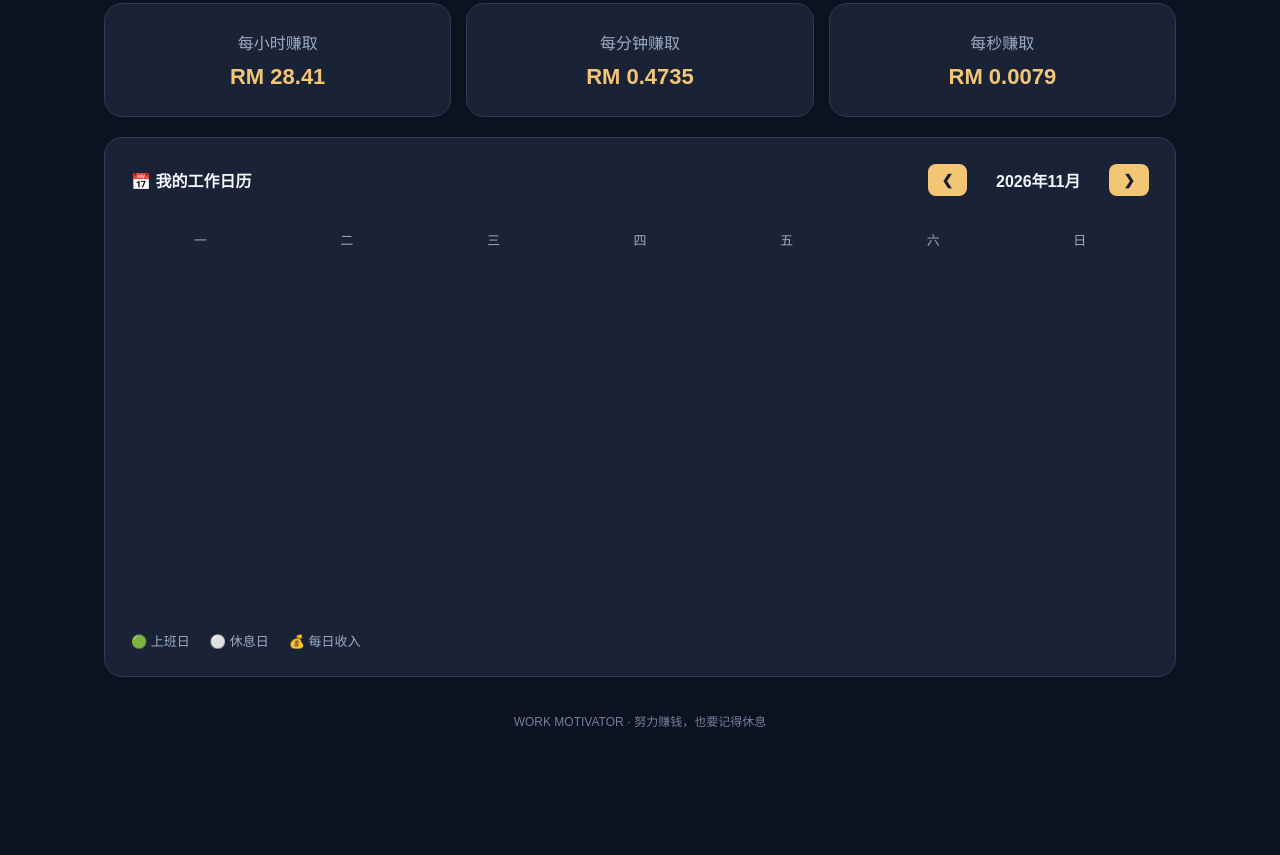
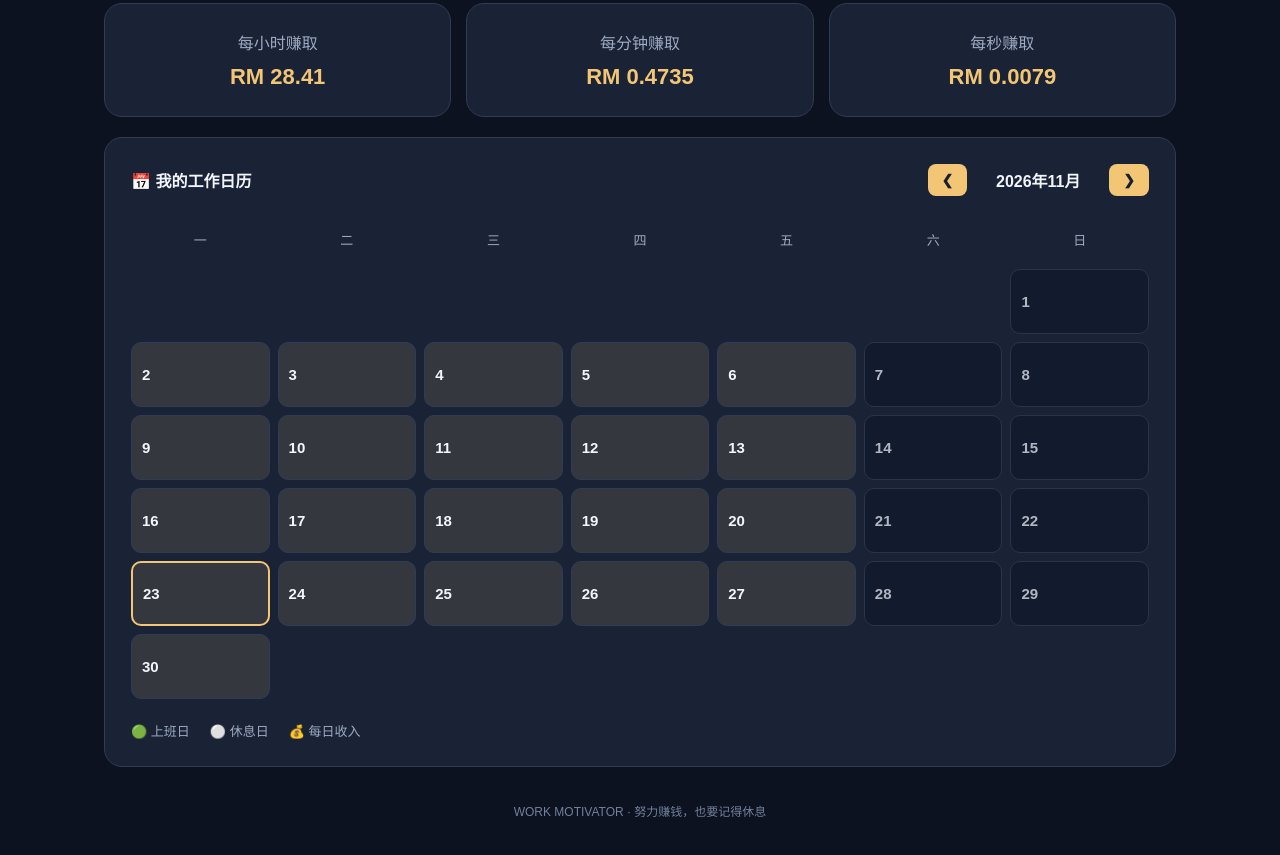
Before and after one commit to sbsvhans-jpg/work-motivator, a plain HTML site: page index.html in a window 1280 px wide. Shown: the part 971-1826 px from the top of the page. Before the commit the page ends 1736 px from the top, so only its background shows below. Drawn offline with Linux system fonts and the light colour scheme.

Commit message:
Update index.html

```diff
--- a/index.html
+++ b/index.html
@@ -728,6 +728,92 @@ $("lunarDate").textContent =
 updateDateDisplay();
 setInterval(updateDateDisplay, 60000);
 
+/* V2.0 - Work Calendar Engine */
+
+let calendarViewDate = new Date();
+calendarViewDate.setDate(1);
+
+function renderWorkCalendar() {
+  const year = calendarViewDate.getFullYear();
+  const month = calendarViewDate.getMonth();
+
+  const calendarGrid = $("calendarGrid");
+  const calendarMonth = $("calendarMonth");
+
+  calendarGrid.innerHTML = "";
+
+  calendarMonth.textContent =
+    year + "年" + (month + 1) + "月";
+
+  const firstDay = new Date(year, month, 1);
+  const daysInMonth =
+    new Date(year, month + 1, 0).getDate();
+
+  // Monday = 0, Sunday = 6
+  const startOffset = (firstDay.getDay() + 6) % 7;
+
+  const today = new Date();
+
+  // Add empty cells before the first day
+  for (let i = 0; i < startOffset; i++) {
+    const emptyCell = document.createElement("div");
+    emptyCell.className = "calendar-empty";
+    calendarGrid.appendChild(emptyCell);
+  }
+
+  // Generate each day of the month
+  for (let day = 1; day <= daysInMonth; day++) {
+    const date = new Date(year, month, day);
+    const weekday = date.getDay();
+
+    const dayCell = document.createElement("button");
+    dayCell.type = "button";
+    dayCell.className = "calendar-day";
+
+    // Default: Monday-Friday workdays
+    if (weekday === 0 || weekday === 6) {
+      dayCell.classList.add("restday");
+    } else {
+      dayCell.classList.add("workday");
+    }
+
+    // Highlight today
+    if (
+      day === today.getDate() &&
+      month === today.getMonth() &&
+      year === today.getFullYear()
+    ) {
+      dayCell.classList.add("today");
+    }
+
+    const dayNumber = document.createElement("div");
+    dayNumber.className = "day-number";
+    dayNumber.textContent = day;
+
+    dayCell.appendChild(dayNumber);
+    calendarGrid.appendChild(dayCell);
+  }
+}
+
+// Previous month
+$("prevMonth").addEventListener("click", function () {
+  calendarViewDate.setMonth(
+    calendarViewDate.getMonth() - 1
+  );
+  renderWorkCalendar();
+});
+
+// Next month
+$("nextMonth").addEventListener("click", function () {
+  calendarViewDate.setMonth(
+    calendarViewDate.getMonth() + 1
+  );
+  renderWorkCalendar();
+});
+
+// Initial render
+renderWorkCalendar();
+
 </script>
 </body>
 </html>
```
